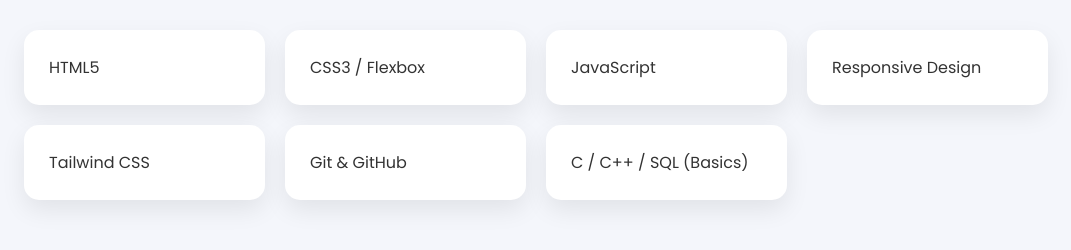
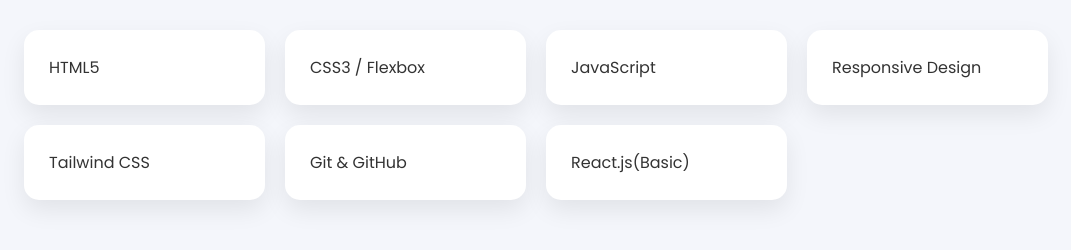
Before and after one commit to nisha-goswami11/portfolio, a plain HTML site: page index.html in a window 1280 px wide. Shown: the part 840-1090 px from the top of the page, without its empty margins (104-1175 px from the left). Drawn offline with Linux system fonts and the light colour scheme.

Commit message:
Update index.html

```diff
--- a/index.html
+++ b/index.html
@@ -48,7 +48,7 @@
                 <div class="card">Responsive Design</div>
                 <div class="card">Tailwind CSS</div>
                 <div class="card">Git & GitHub</div>
-                <div class="card">C / C++ / SQL (Basics)</div>
+                <div class="card">React.js(Basic)</div>
             </div>
         </div>
     </section>
```
